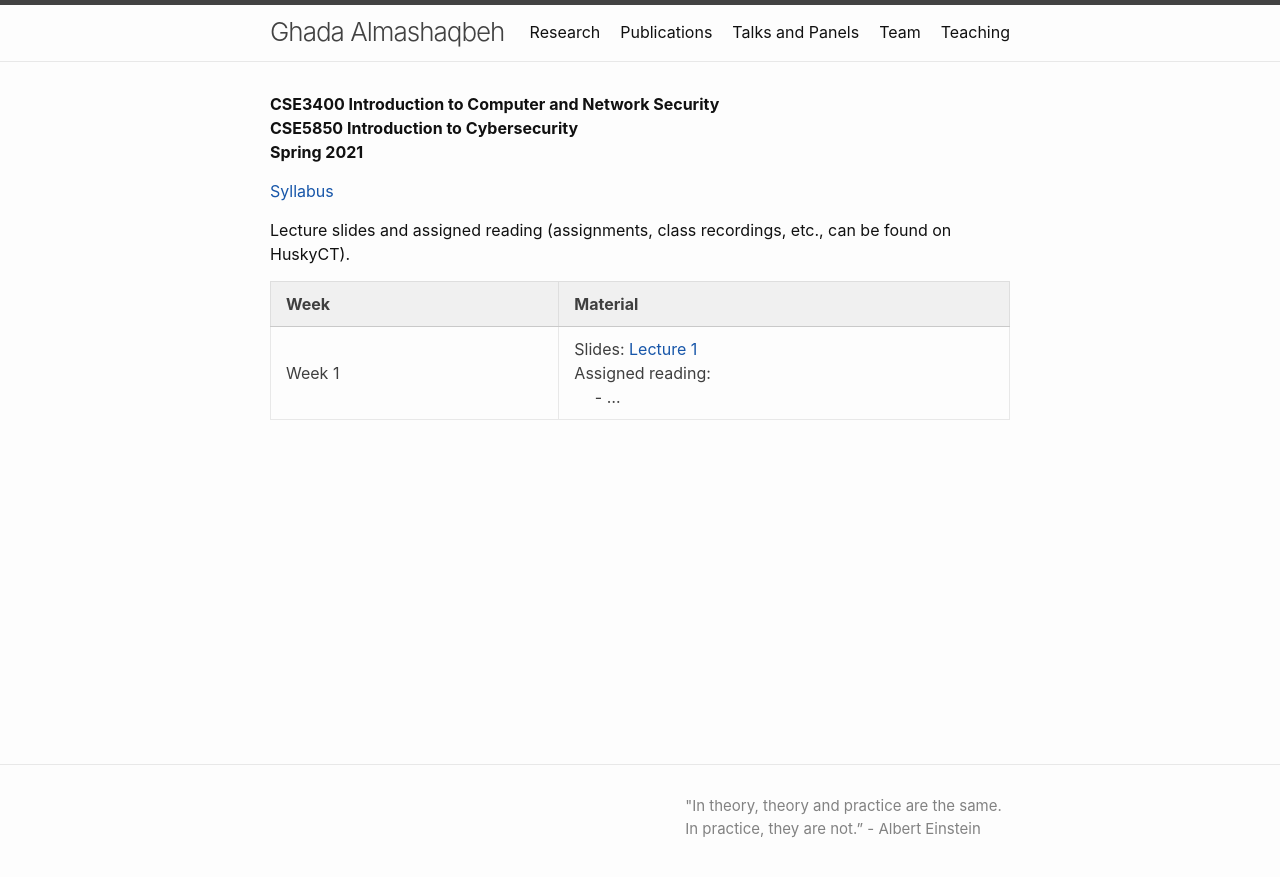
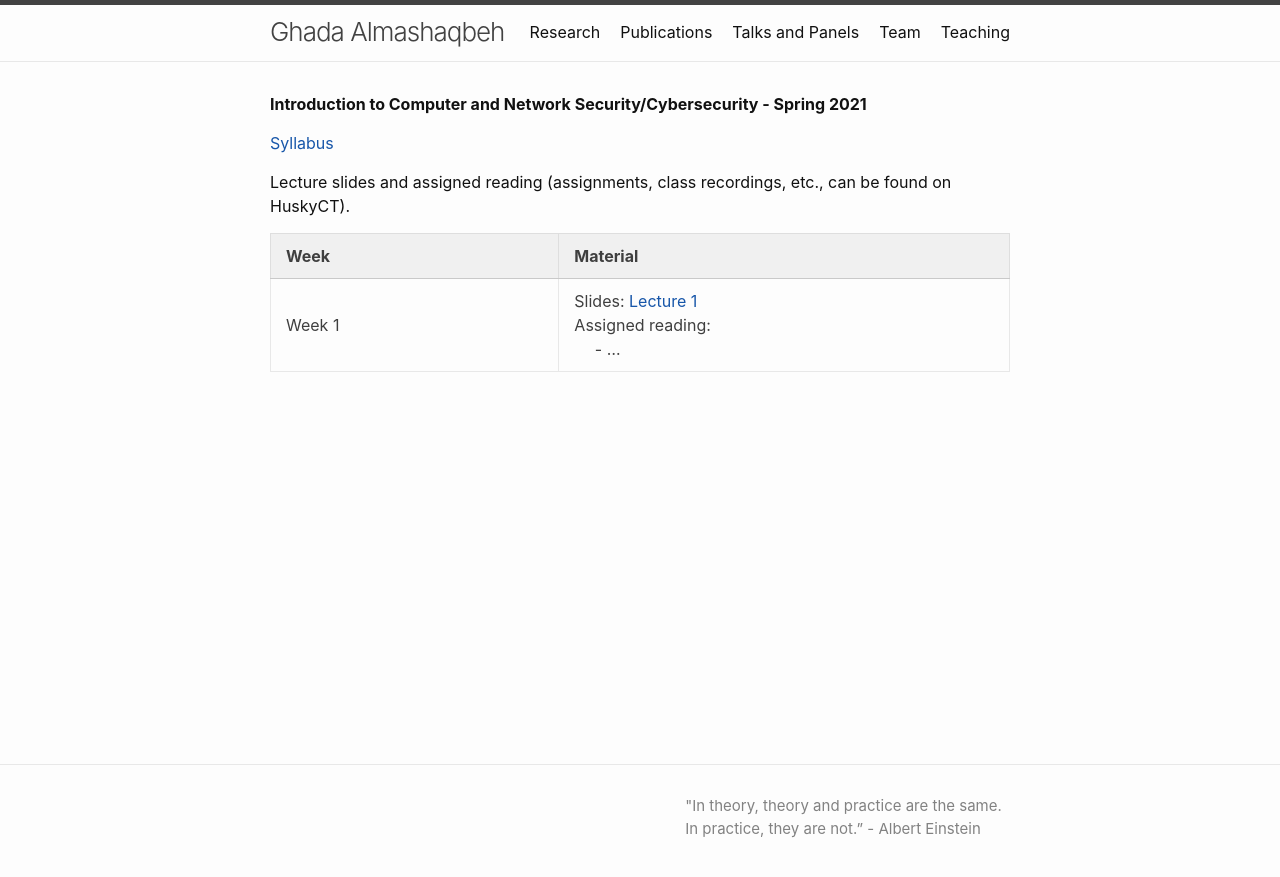
Before and after one commit to GhadaAlmashaqbeh/GhadaAlmashaqbeh.github.io, a Jekyll site: the page built from courses/cse3400-s2021/index.md, in a window 1280 px wide. Shown: the top 877 px of the page. Built offline with Jekyll 4.4.1, drawn with Linux system fonts in a browser that asks for light colours.

Commit message:
add a page for cse3400

```diff
--- a/courses/cse3400-s2021/index.md
+++ b/courses/cse3400-s2021/index.md
@@ -2,9 +2,7 @@
 layout: default
 ---
 
-**CSE3400 Introduction to Computer and Network Security**<br/>
-**CSE5850 Introduction to Cybersecurity**<br/>
-**Spring 2021**
+**Introduction to Computer and Network Security/Cybersecurity - Spring 2021**
 
 [Syllabus]()
 
```
